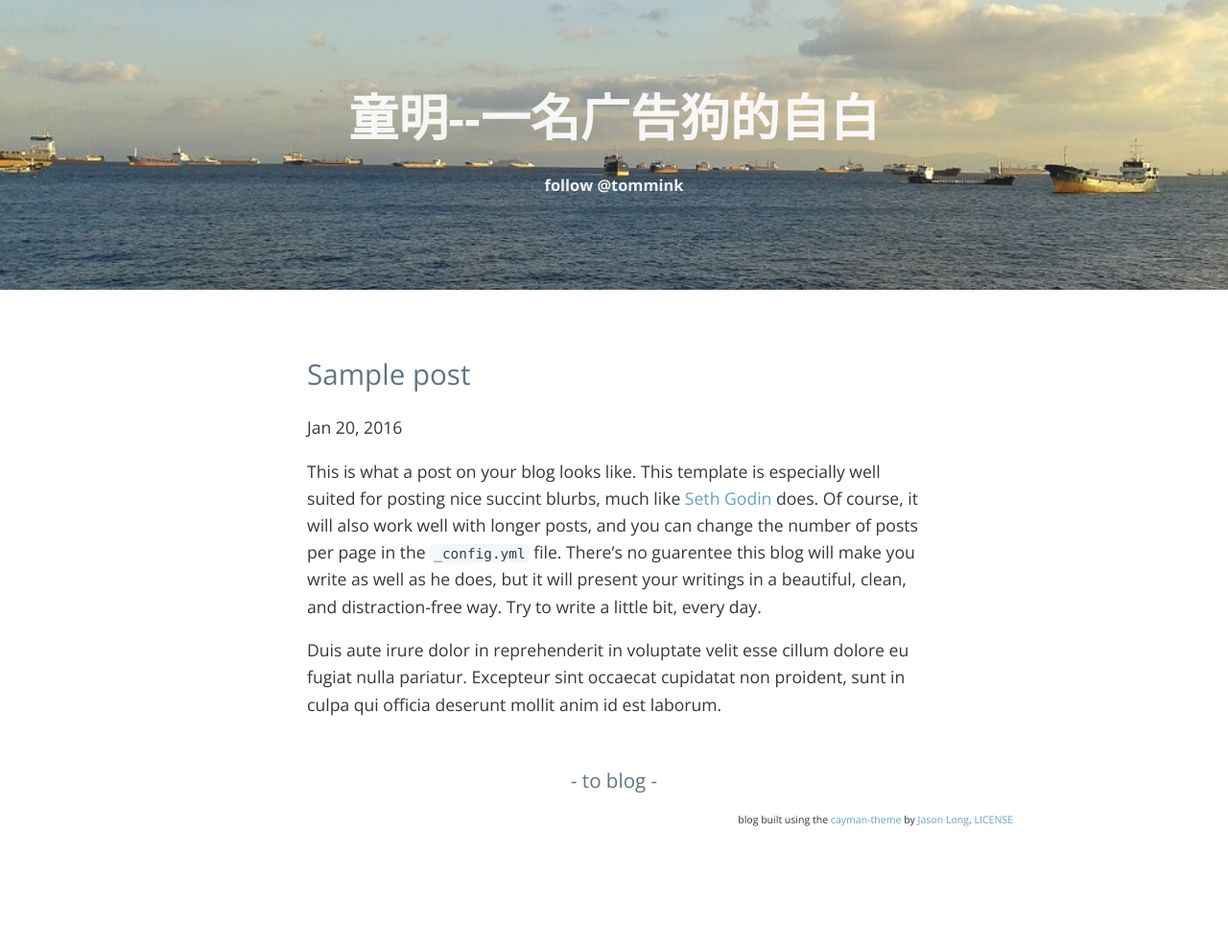
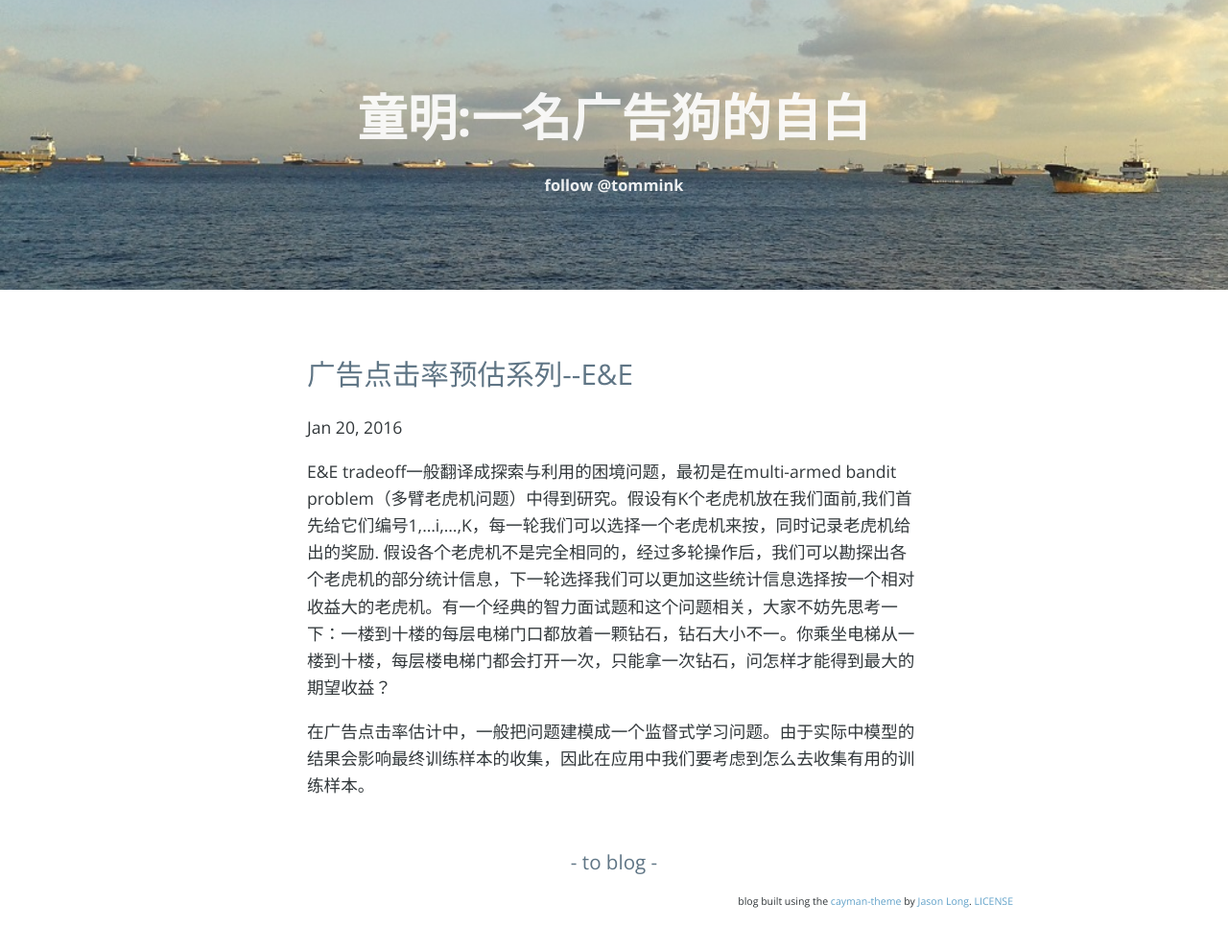
Before and after one commit to tongming/tongming.github.io, a Jekyll site: the page built from _posts/2016-01-20-sample-post.md, in a window 1280 px wide. Shown: the whole page at 96% size. Built offline with Jekyll 4.4.1, drawn with Linux system fonts in a browser that asks for light colours; before the commit the page ends 906 px from its top, so only the background shows below that.

Commit message:
add first blog

```diff
--- a/_config.yml
+++ b/_config.yml
@@ -6,7 +6,7 @@
 # 'jekyll serve'. If you change this file, please restart the server process.
 
 # Site settings
-title: 童明--一名广告狗的自白
+title: 童明:一名广告狗的自白
 description: '' # write a nice description for your blog
 baseurl: '' # the subpath of your site, e.g. /blog
 url: '' # the base hostname & protocol for your site http://www.example.com
--- a/_posts/2016-01-20-sample-post.md
+++ b/_posts/2016-01-20-sample-post.md
@@ -1,8 +1,8 @@
 ---
 layout: post
-title: Sample post
+title: 广告点击率预估系列--E&E
 ---
 
-This is what a post on your blog looks like. This template is especially well suited for posting nice succint blurbs, much like [Seth Godin](http://sethgodin.typepad.com/) does. Of course, it will also work well with longer posts, and you can change the number of posts per page in the `_config.yml` file. There's no guarentee this blog will make you write as well as he does, but it will present your writings in a beautiful, clean, and distraction-free way. Try to write a little bit, every day.
+E&E tradeoff一般翻译成探索与利用的困境问题，最初是在multi-armed bandit problem（多臂老虎机问题）中得到研究。假设有K个老虎机放在我们面前,我们首先给它们编号1,...i,...,K，每一轮我们可以选择一个老虎机来按，同时记录老虎机给出的奖励. 假设各个老虎机不是完全相同的，经过多轮操作后，我们可以勘探出各个老虎机的部分统计信息，下一轮选择我们可以更加这些统计信息选择按一个相对收益大的老虎机。有一个经典的智力面试题和这个问题相关，大家不妨先思考一下：一楼到十楼的每层电梯门口都放着一颗钻石，钻石大小不一。你乘坐电梯从一楼到十楼，每层楼电梯门都会打开一次，只能拿一次钻石，问怎样才能得到最大的期望收益？
 
-Duis aute irure dolor in reprehenderit in voluptate velit esse cillum dolore eu fugiat nulla pariatur. Excepteur sint occaecat cupidatat non proident, sunt in culpa qui officia deserunt mollit anim id est laborum.
+在广告点击率估计中，一般把问题建模成一个监督式学习问题。由于实际中模型的结果会影响最终训练样本的收集，因此在应用中我们要考虑到怎么去收集有用的训练样本。
```
